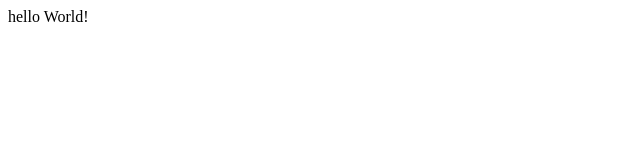
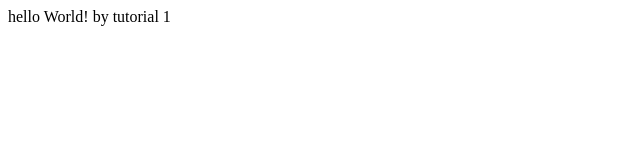
Before and after one commit to wontaeJeong/tutorial, a plain HTML site: page index.html in a window 1280 px wide. Shown: the full height of the page, 0-640 px from the left. Drawn offline with Linux system fonts and the light colour scheme.

Commit message:
by tutorial 1

```diff
--- a/index.html
+++ b/index.html
@@ -4,5 +4,6 @@
     </head>
     <body>
         hello World!
+        by tutorial 1
     </body>
 </html>
```
